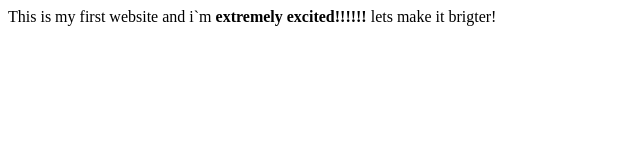
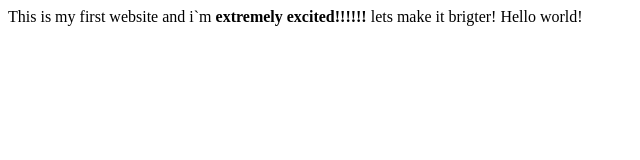
Before and after one commit to SmileCronos/webpage, a plain HTML site: page index.html in a window 1280 px wide. Shown: the whole page, without its empty margins (0-640 px from the left). Drawn offline with Linux system fonts and the light colour scheme.

Commit message:
Update index.html

```diff
--- a/index.html
+++ b/index.html
@@ -6,7 +6,7 @@
         <title></title>
         <body>
             This is my first website and i`m <b>extremely excited!!!!!!</b>
-            lets make it brigter!
+            lets make it brigter! Hello world!
         </body>
     </head>
 </html>
```
